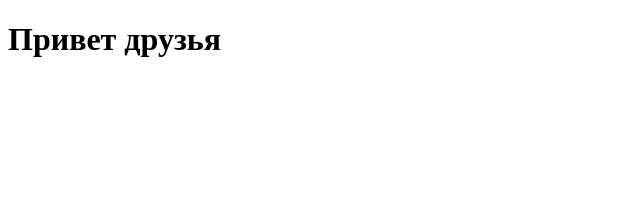
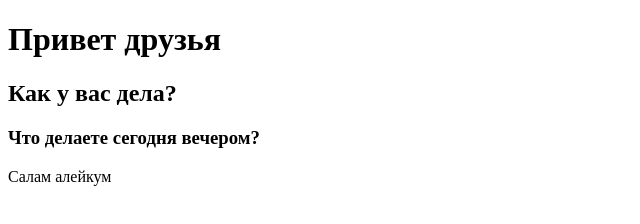
Before and after one commit to nightmarakesh/DevOps, a plain HTML site: page index.html in a window 1280 px wide. Shown: the whole page, without its empty margins (0-640 px from the left). Drawn offline with Linux system fonts and the light colour scheme.

Commit message:
Очередная провекра для мануала

```diff
--- a/index.html
+++ b/index.html
@@ -7,5 +7,10 @@
 </head>
 <body>
 <h1>Привет друзья</h1>
+<h2>Как у вас дела?</h2>
+<h3>Что делаете сегодня вечером?</h3>
+<div>
+    <a>Салам алейкум</a>
+</div>
 </body>
 </html>
```
